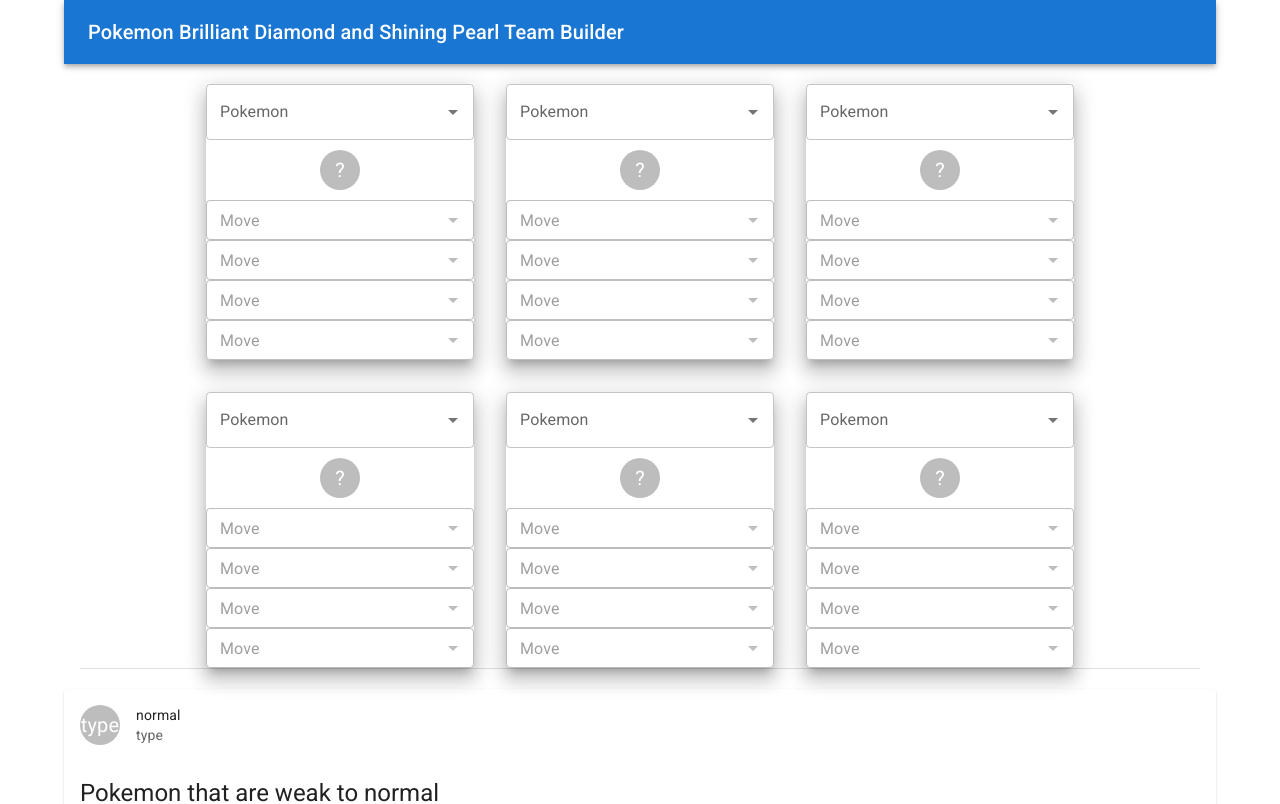
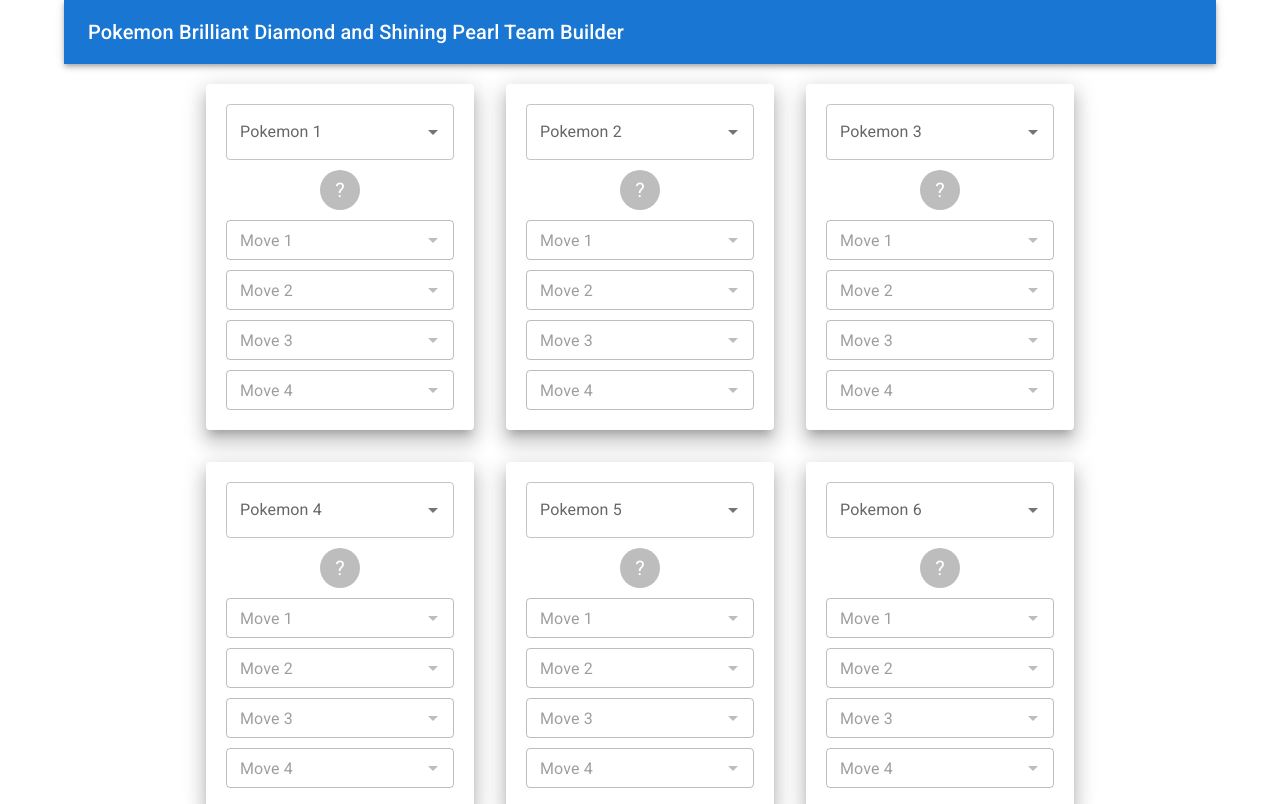
Before and after one commit to yaylinda/pokemon-team-builder, a React (Create React App) app: page / in a window 1280 px wide. Shown: the top 804 px of the page. Built offline with nearby package versions, Linux system fonts and the light colour scheme.

Commit message:
moving out results eval logic

```diff
--- a/src/App.css
+++ b/src/App.css
@@ -1,14 +1,19 @@
-.App {
-
-}
-
 .PokemonInputSection {
     margin-top: 20px;
     margin-bottom: 20px;
 }
 
 .PokemonInputCard {
-    width: 300px
+    width: 300px;
+}
+
+.PokemonInputCardContent {
+    padding: 20px;
+    border-radius: 4%;
+}
+
+.PokemonMoveAutocomplete:not(:last-child) {
+    margin-bottom: 10px;
 }
 
 .SelectedPokemonImage {
--- a/src/App.tsx
+++ b/src/App.tsx
@@ -1,19 +1,50 @@
 import AppBar from '@mui/material/AppBar';
-import Button from '@mui/material/Button';
 import Container from '@mui/material/Container';
 import CssBaseline from '@mui/material/CssBaseline';
 import Toolbar from '@mui/material/Toolbar';
 import Typography from '@mui/material/Typography';
 import produce from 'immer';
-import React, { useState } from 'react';
+import React, { useEffect, useMemo, useState } from 'react';
 import PokemonInputSection from './pokemonInputSection/PokemonInputSection';
 import PokemonTeamAnalysisSection from './pokemonTeamResultsSection/PokemonTeamResultsSection';
-import { Pokemon, PokemonMove, SelectedPokemon } from './types';
+import { Pokemon, PokemonMove, PokemonNameMap, PokemonTeamEvaluationResults, SelectedPokemon } from './types';
+import { evaluateTeam, initializePokemonTeamEvaluationResults } from './util';
 
 function App() {
 
+    /**
+     *
+     */
     const [pokemonTeam, setPokemonTeam] = useState<(SelectedPokemon | null)[]>([null, null, null, null, null, null]);
 
+    /**
+     *
+     */
+    const [results, setResults] = useState<PokemonTeamEvaluationResults>(initializePokemonTeamEvaluationResults());
+
+    /**
+     *
+     */
+    const pokemonMapByName: PokemonNameMap = useMemo(
+        () => pokemonTeam
+            .filter(pokemon => pokemon !== null)
+            .reduce((prev, pokemon) => ({
+                ...prev,
+                [pokemon!.name]: pokemon,
+            }), {}), [pokemonTeam]);
+
+    /**
+     *
+     */
+    useEffect(() => {
+        setResults(evaluateTeam(pokemonTeam.filter(pokemon => pokemon !== null) as SelectedPokemon[]));
+    }, [pokemonTeam]);
+
+    /**
+     *
+     * @param index
+     * @param pokemon
+     */
     const onChangeSelectedPokemon = (index: number, pokemon: Pokemon | null) => {
         setPokemonTeam(produce(pokemonTeam, (draft) => {
             if (pokemon === null) {
@@ -27,6 +58,12 @@
         }));
     }
 
+    /**
+     *
+     * @param pokemonIndex
+     * @param moveIndex
+     * @param move
+     */
     const onChangeSelectedPokemonMove = (pokemonIndex: number, moveIndex: number, move: PokemonMove | null) => {
         setPokemonTeam(produce(pokemonTeam, (draft) => {
             const pokemonToUpdate = draft[pokemonIndex];
@@ -38,6 +75,10 @@
         }));
     }
 
+    /**
+     *
+     * @returns
+     */
     const renderHeaderBar = () => {
         return (
             <AppBar position="static">
@@ -50,6 +91,9 @@
         );
     }
 
+    /**
+     *
+     */
     return (
         <React.Fragment>
             <CssBaseline />
@@ -64,7 +108,8 @@
                 />
 
                 <PokemonTeamAnalysisSection
-          pokemonTeam={pokemonTeam}
+                    results={results}
+                    pokemonNameMap={pokemonMapByName}
                 />
 
             </Container>
--- a/src/pokemonInputSection/OnePokemonInput.tsx
+++ b/src/pokemonInputSection/OnePokemonInput.tsx
@@ -3,7 +3,6 @@
 import Paper from '@mui/material/Paper';
 import TextField from '@mui/material/TextField';
 import Tooltip from '@mui/material/Tooltip';
-import Typography from '@mui/material/Typography';
 import Box from '@mui/system/Box';
 import React from 'react';
 import pokemonData from '../pokemonData';
@@ -47,7 +46,7 @@
                         {option.name}
                     </Box>
                 )}
-                renderInput={(params) => <TextField {...params} label="Pokemon" />}
+                renderInput={(params) => <TextField {...params} label={`Pokemon ${index + 1}`} />}
                 onChange={(event, value) => onChangeSelectedPokemon(index, value)}
             />
         );
@@ -71,13 +70,16 @@
                 }
             </div>
         );
-
-
     }
 
-
+    /**
+     *
+     * @param move_index
+     * @returns
+     */
     const selectMovesAutocomplete = (move_index: number) => (
         <Autocomplete
+            className="PokemonMoveAutocomplete"
             key={`pokemon_${index}_move_${move_index}`}
             disabled={!selectedPokemon}
             size="small"
@@ -89,7 +91,7 @@
                     {option.name}
                 </Box>
             )}
-            renderInput={(params) => <TextField {...params} label="Move" />}
+            renderInput={(params) => <TextField {...params} label={`Move ${move_index + 1}`} />}
             onChange={(event, value) => onChangeSelectedPokemonMove(index, move_index, value)}
         />
     );
@@ -102,7 +104,7 @@
         Array.from(Array(NUM_ALLOWED_MOVES))
             .map((_, move_index) =>
                 !selectedPokemon ?
-                <Tooltip title="Selecte A Pokemon Before Selectin its moves">
+                <Tooltip title="Select a Pokemon before selecting its moves">
                     {selectMovesAutocomplete(move_index)}
                 </Tooltip>:
                 selectMovesAutocomplete(move_index));
@@ -111,7 +113,7 @@
      *
      */
     return (
-        <Paper elevation={12}>
+        <Paper elevation={12} className="PokemonInputCardContent">
             {renderSelectPokemonInput()}
             {renderSelectedPokemon()}
             {renderSelectPokemonMoves()}
--- a/src/pokemonInputSection/PokemonInputSection.tsx
+++ b/src/pokemonInputSection/PokemonInputSection.tsx
@@ -3,7 +3,6 @@
 import { Pokemon, PokemonMove, SelectedPokemon } from '../types';
 import OnePokemonInput from './OnePokemonInput';
 import '../App.css';
-import Divider from '@mui/material/Divider';
 
 const POKEMON_TEAM_SIZE = 6;
 
@@ -42,8 +41,6 @@
                         </Grid>)
                 }
             </Grid>
-
-            <Divider className="PokemonInputSectionDivider" variant="middle" />
         </div>
     );
 }
--- a/src/pokemonTeamResultsSection/PokemonTeamResultsSection.tsx
+++ b/src/pokemonTeamResultsSection/PokemonTeamResultsSection.tsx
@@ -3,34 +3,17 @@
 import CardContent from '@mui/material/CardContent';
 import CardHeader from '@mui/material/CardHeader';
 import Chip from '@mui/material/Chip';
-import Container from '@mui/material/Container';
 import Typography from '@mui/material/Typography';
-import React, { useEffect, useMemo, useState } from 'react';
-import { PokemonNameMap, PokemonTeamEvaluationResults, PokemonType, PokemonTypeEvaluation, SelectedPokemon } from '../types';
-import { evaluateTeam, getSeribiiTypeImageUrl, initializePokemonTeamEvaluationResults, SERIBII_BASE_URL } from '../util';
+import React from 'react';
+import { PokemonNameMap, PokemonTeamEvaluationResults, PokemonType, SelectedPokemon } from '../types';
+import { getSeribiiTypeImageUrl, SERIBII_BASE_URL } from '../util';
 
-export interface PokemonTeamAnalysisSectionProps {
-    pokemonTeam: (SelectedPokemon | null)[],
+export interface PokemonTeamResultsSectionProps {
+    results: PokemonTeamEvaluationResults,
+    pokemonNameMap: PokemonNameMap,
 }
 
-function PokemonTeamAnalysisSection({ pokemonTeam }: PokemonTeamAnalysisSectionProps) {
-
-    const pokemonMapByName: PokemonNameMap = useMemo(
-        () => pokemonTeam
-            .filter(pokemon => pokemon !== null)
-            .reduce((prev, pokemon) => ({
-                ...prev,
-                [pokemon!.name]: pokemon,
-            }), {}), [pokemonTeam]);
-
-    const [results, setResults] = useState<PokemonTeamEvaluationResults>(initializePokemonTeamEvaluationResults());
-
-    useEffect(() => {
-        if (pokemonTeam.every(p => p === null)) {
-            return;
-        }
-        setResults(evaluateTeam(pokemonTeam.filter(pokemon => pokemon !== null) as SelectedPokemon[]));
-    }, [pokemonTeam]);
+function PokemonTeamResultsSection({ results, pokemonNameMap}: PokemonTeamResultsSectionProps) {
 
     const renderResultsForTypeCard = (type: PokemonType) => {
 
@@ -56,9 +39,10 @@
                     <Typography gutterBottom variant="h5" component="div">Pokemon with moves that are strong against {type}</Typography>
                     {
                         Object.keys(resultsForType.pokemonWithMovesEffectiveAgainstType).map(pokemonName => {
-                            const pokemon: SelectedPokemon = pokemonMapByName[pokemonName];
+                            const pokemon: SelectedPokemon = pokemonNameMap[pokemonName];
 
                             const moves = resultsForType.pokemonWithMovesEffectiveAgainstType[pokemonName];
+
                             return (
                                 <React.Fragment>
                                     <Avatar
@@ -69,7 +53,7 @@
                                         moves.map(move => (
                                             <Chip
                                                 label={`${move.name}`}
-                                                avatar={<Avatar src={getSeribiiTypeImageUrl(move.type)}/>}
+                                                avatar={<Avatar src={getSeribiiTypeImageUrl(move.type)} />}
                                             />
                                         ))
                                     }
@@ -93,4 +77,4 @@
     );
 }
 
-export default PokemonTeamAnalysisSection;
+export default PokemonTeamResultsSection;
```
Lines whose indentation alone changed are shown as unchanged.
